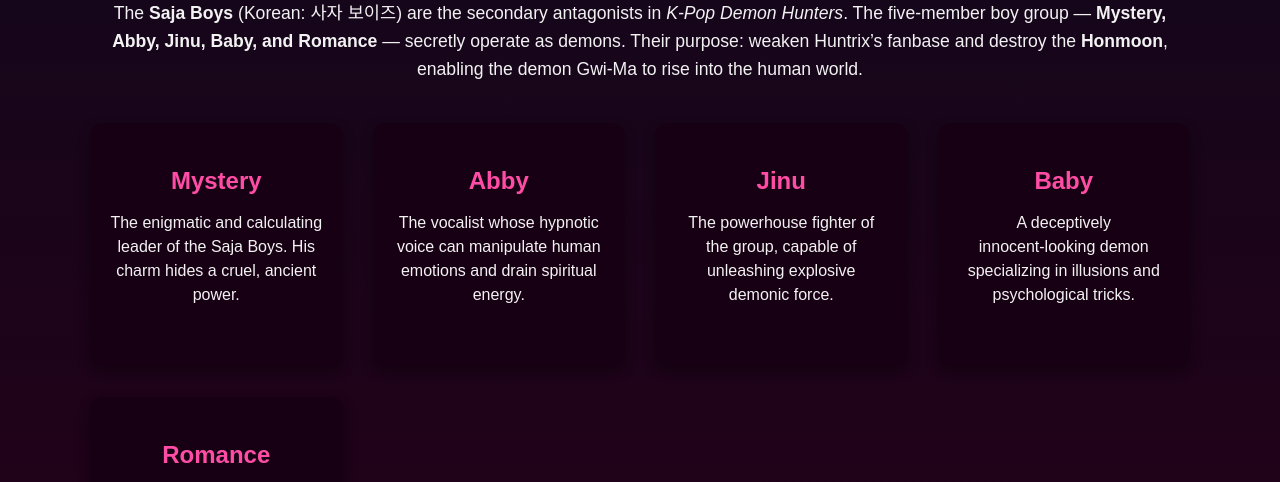
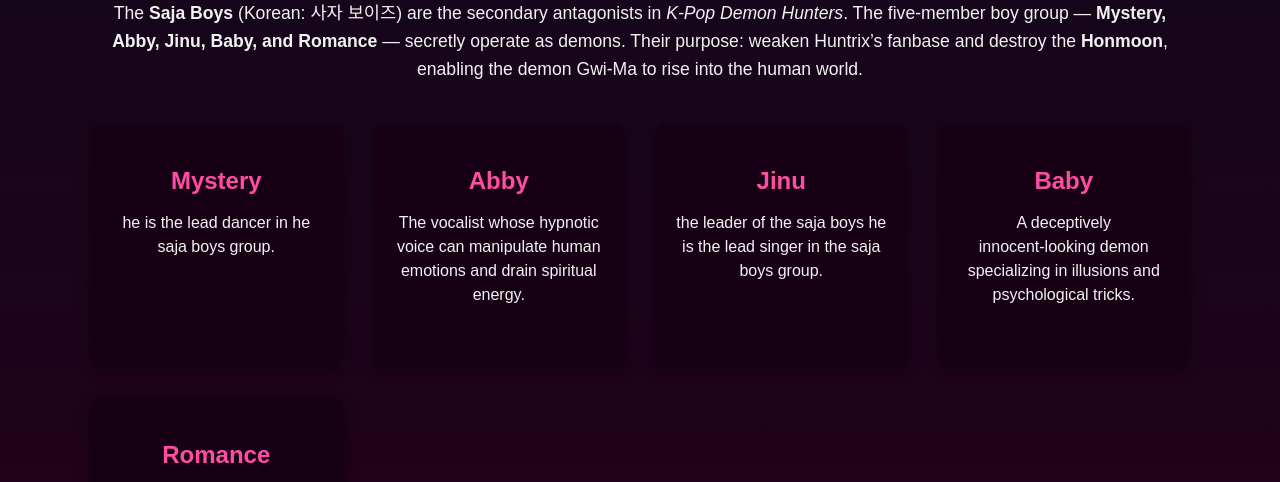
Before and after one commit to rivasesperanza338/K-POP-DEMON-HUNTERS, a plain HTML site: page saja-boys.html in a window 1280 px wide. Shown: the part 585-1067 px from the top of the page. Drawn offline with Linux system fonts and the light colour scheme.

Commit message:
Update saja-boys.html

```diff
--- a/saja-boys.html
+++ b/saja-boys.html
@@ -146,7 +146,7 @@
     <div class="grid">
       <div class="card">
         <h3>Mystery</h3>
-        <p>The enigmatic and calculating leader of the Saja Boys. His charm hides a cruel, ancient power.</p>
+        <p>he is the lead dancer in he saja boys group.</p>
       </div>
 
       <div class="card">
@@ -156,7 +156,7 @@
 
       <div class="card">
         <h3>Jinu</h3>
-        <p>The powerhouse fighter of the group, capable of unleashing explosive demonic force.</p>
+        <p>the leader of the saja boys he is the lead singer in the saja boys group.</p>
       </div>
 
       <div class="card">
```
